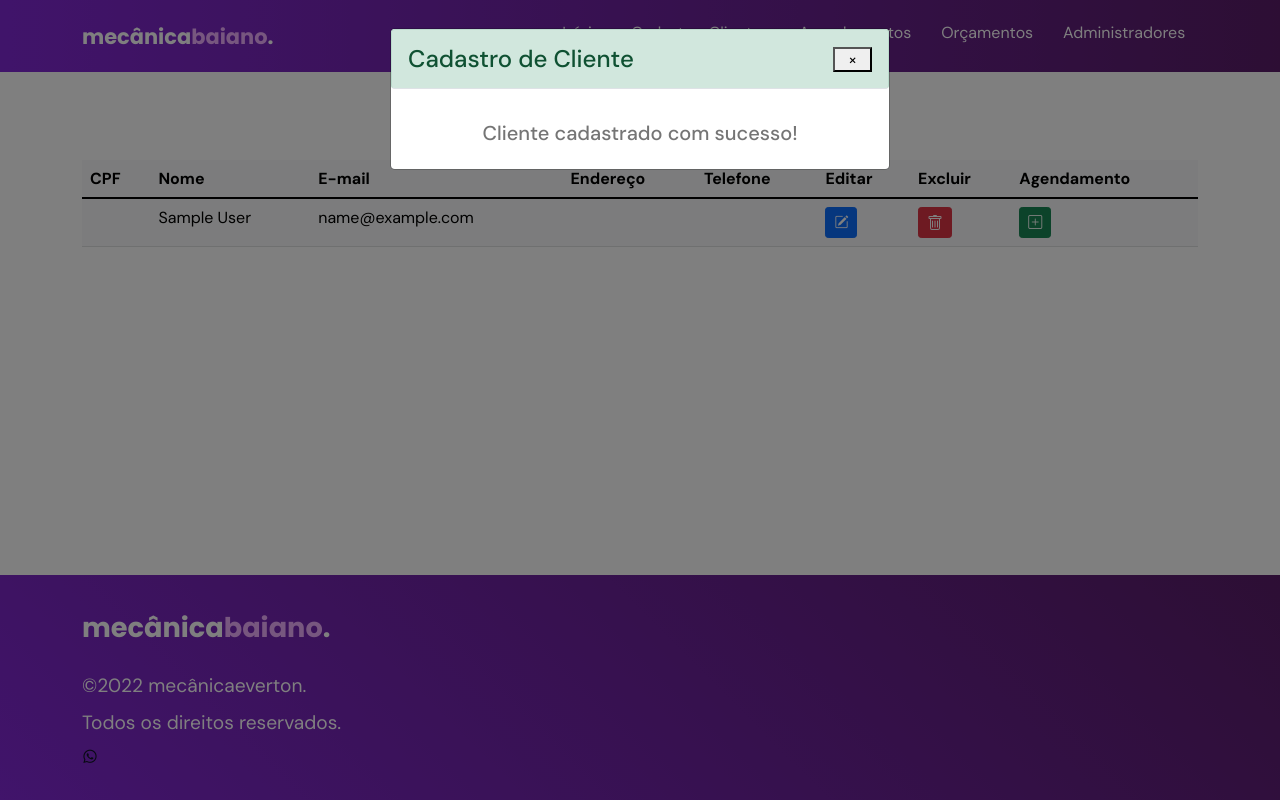
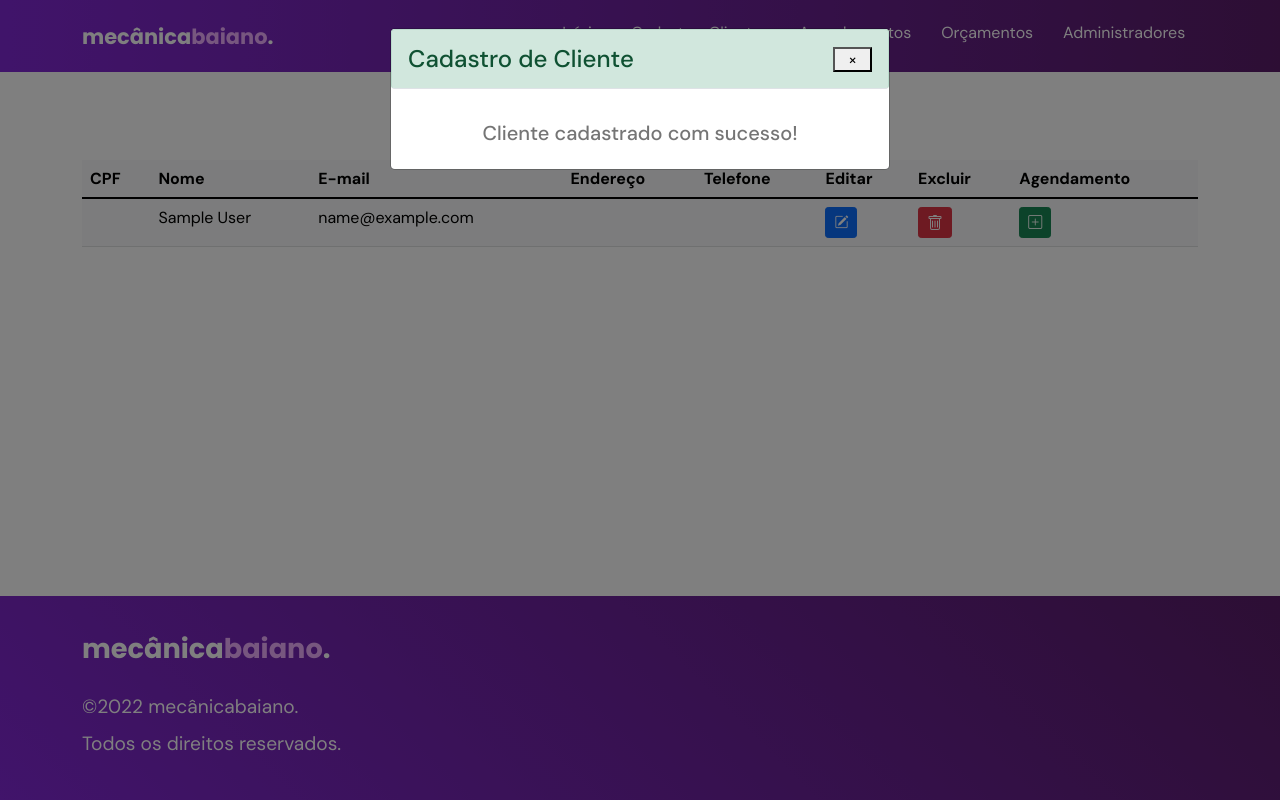
Before and after one commit to arthurparente26/Sistema-de-Agendamento-TCC, a PHP site: page /projeto/listar_clientes.php in a window 1280 px wide. Run offline with PHP 8.4, Linux system fonts and the light colour scheme; the visitor is signed in with stand-in values (Sample User, id 1); some web fonts are replaced.

Commit message:
Listagem por ordem alfabetica

```diff
--- a/listar/listar_clientes.php
+++ b/listar/listar_clientes.php
@@ -48,7 +48,7 @@
     include "../validation/conn.php";
     require "../validation/verifica.php";
 
-    $resultado = mysqli_query($conexao, "SELECT * FROM cliente");
+    $resultado = mysqli_query($conexao, "SELECT * FROM cliente ORDER BY nomeC asc");
 
     mysqli_close($conexao);
 
@@ -129,7 +129,7 @@
             echo "</tr>";
           }
 
-          if(!empty($_SESSION['sucesso'])){
+          if (!empty($_SESSION['sucesso'])) {
             echo "<script type='text/javascript'>
             $(window).on('load',function(){
             $('#myModal').modal('show'); });
@@ -145,12 +145,8 @@
     <div class="container grid">
       <div class="brand">
         <a class="logo logo-alt" href="#home">mecânica<span>baiano</span>.</a>
-        <p>©2022 mecânicaeverton.</p>
+        <p>©2022 mecânicabaiano.</p>
         <p>Todos os direitos reservados.</p>
-      </div>
-
-      <div class="social grid">
-        <a href="https://api.whatsapp.com/send?phone=+5561993398630&text=Oi! Gostaria de agendar um horário" target="_blank"><i class="icon-whatsapp"></i></a>
       </div>
     </div>
   </footer>
```
Also changed, not shown: listar/listar_admin.php (+3 -8 lines), listar/listar_agendamentos.php (+5 -4 lines), listar/listar_orcamentos.php (+4 -8 lines). Lines whose indentation alone changed are shown as unchanged.
